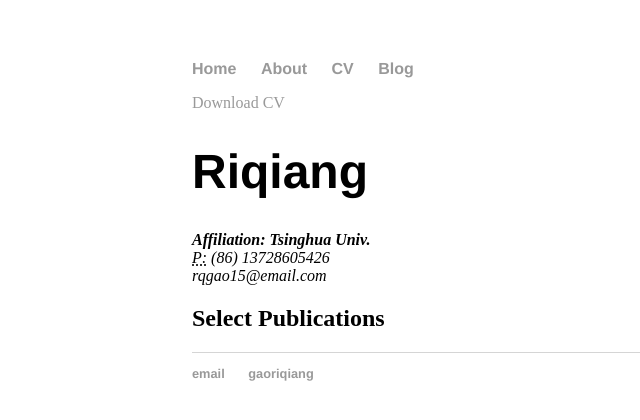
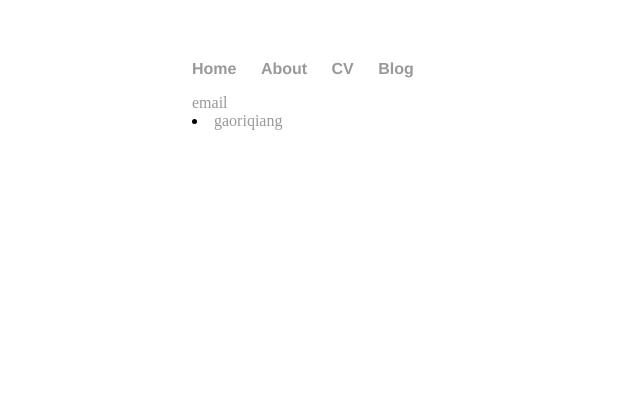
Before and after one commit to RiqiangGao/RiqiangGao.github.io, a Jekyll site: the page built from cv/index.html, in a window 1280 px wide. Shown: the top 420 px of the page, without its empty margins (0-640 px from the left). Built offline with Jekyll 4.4.1, drawn with Linux system fonts in a browser that asks for light colours.

Commit message:
Update index.html

```diff
--- a/cv/index.html
+++ b/cv/index.html
@@ -4,14 +4,6 @@ title: Riqiang's CV
 ---
 
 	<div class="cv">
-		<a href="#" class="download" title="Download CV as PDF">Download CV</a>
-					<h1>Riqiang</h1>
-					<address>
-					<strong>Affiliation: Tsinghua Univ.</strong><br>
-					<abbr title="phone">P:</abbr> (86) 13728605426<br>
-					<span class="obfuscate">rqgao15@email.com</span>
-					</address>
-
-					<h2>Select Publications</h2>
+		<a href="https://github.com/RiqiangGao/RiqiangGao.github.io/blob/master/files/Riqiang_CV.pdf> Click here for CV!</a>
 
 	</div>
```
